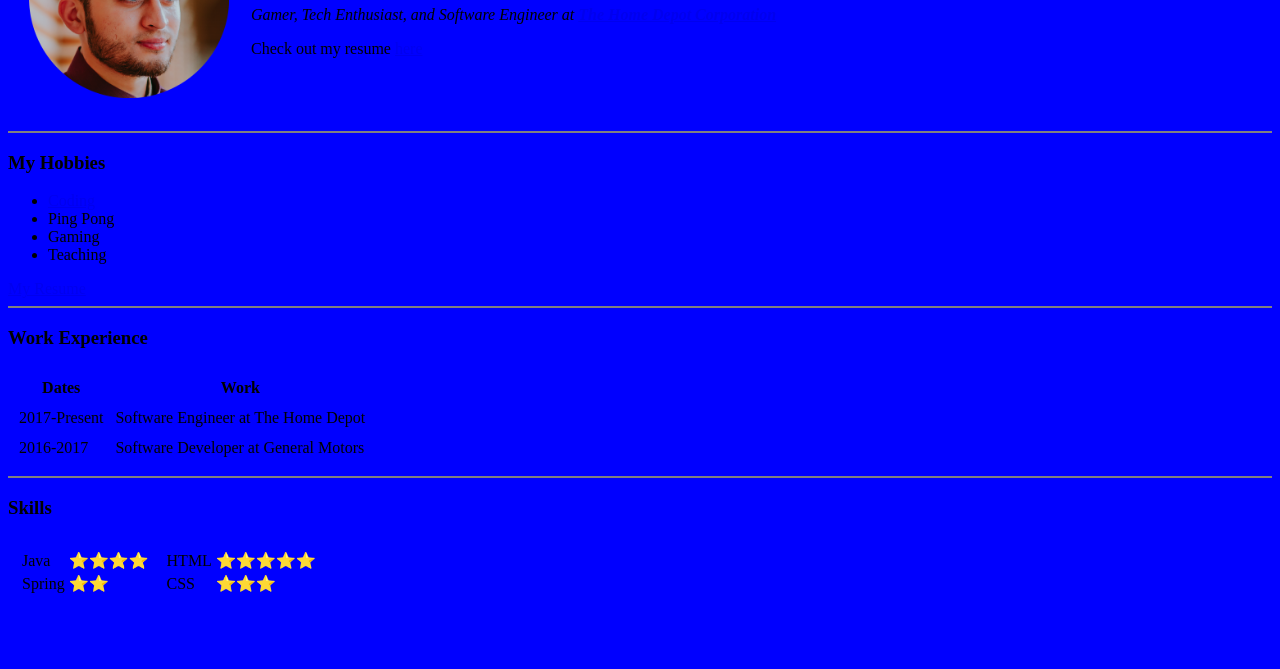
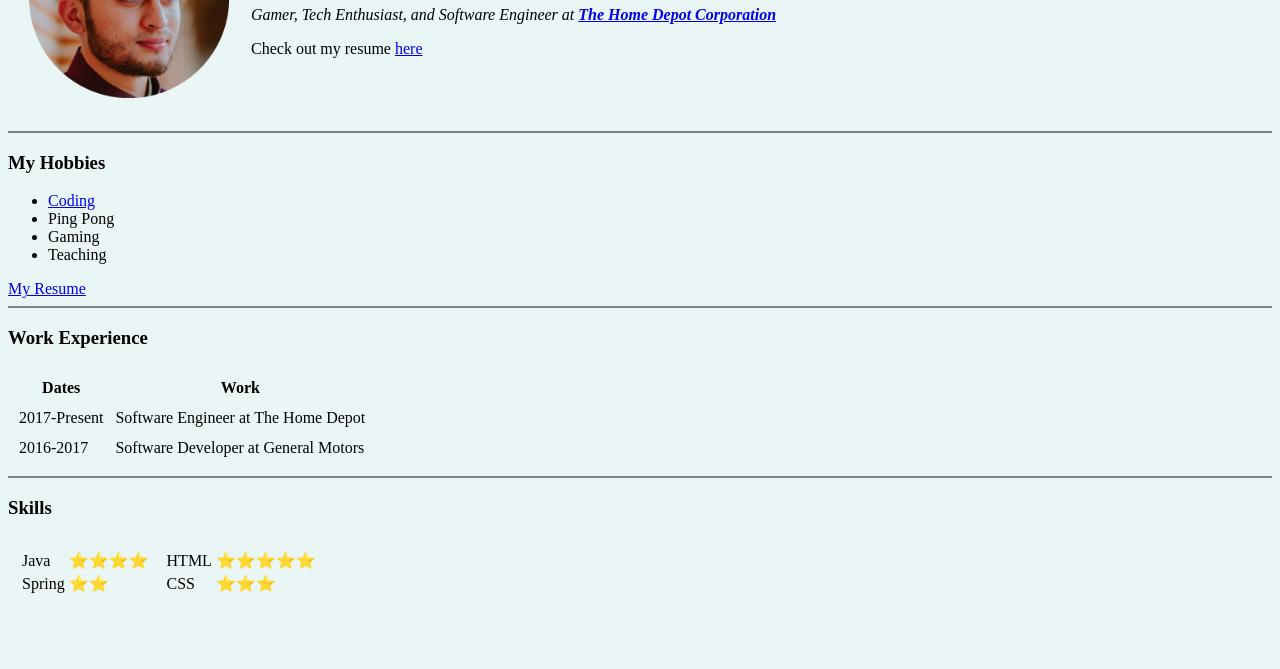
Before and after one commit to retr0rafay/retr0-site, a plain HTML site: page index.html in a window 1280 px wide. Shown: the part 131-800 px from the top of the page. Drawn offline with Linux system fonts and the light colour scheme.

Commit message:
Changing background color

```diff
--- a/index.html
+++ b/index.html
@@ -9,7 +9,7 @@
   <title>Rafay's Personal Site</title>
 </head>
 
-<body style="background-color: blue">
+<body style="background-color: #EAF6F6;">
   <table cellspacing="20">
     <tr>
       <td><img src="images/rafay.png" height="200" width="200" alt="rafay profile picture"></td>
```
